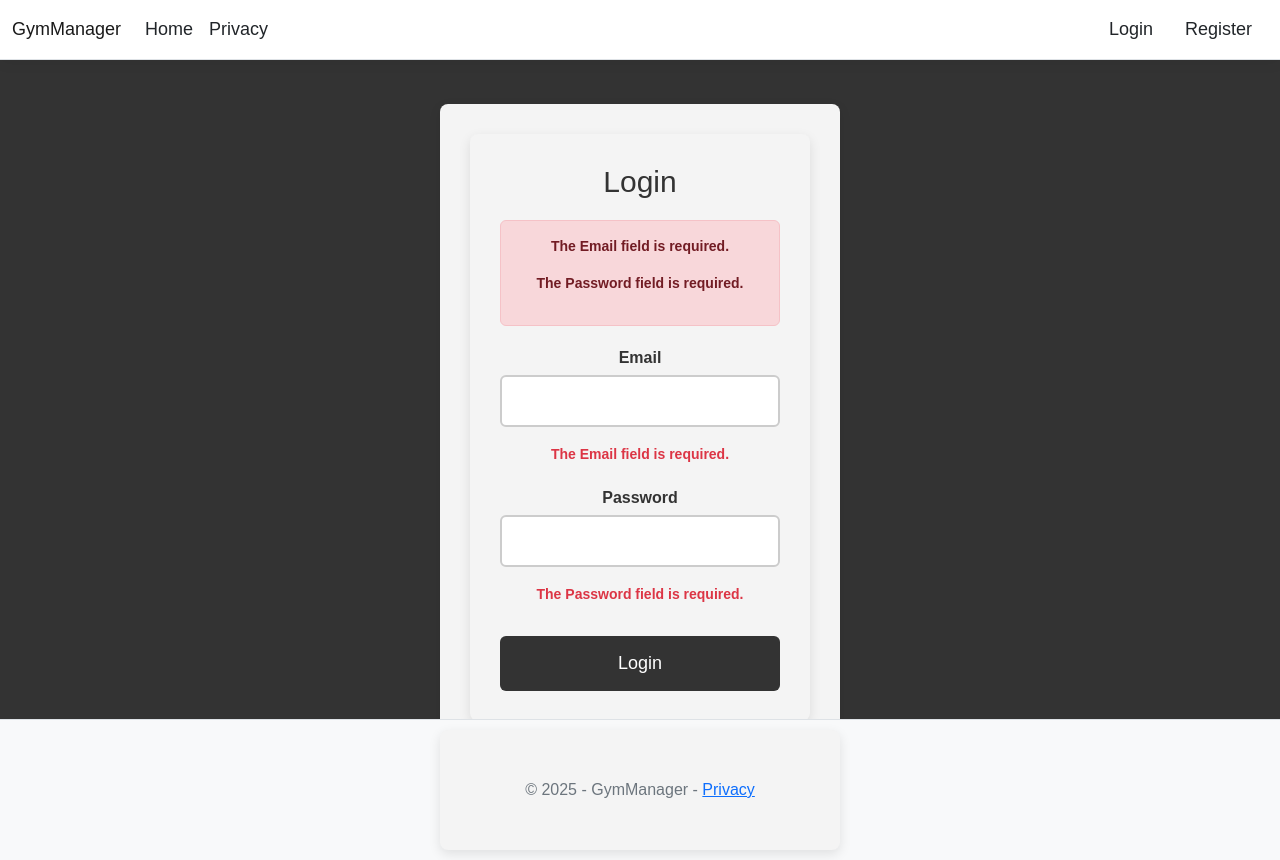
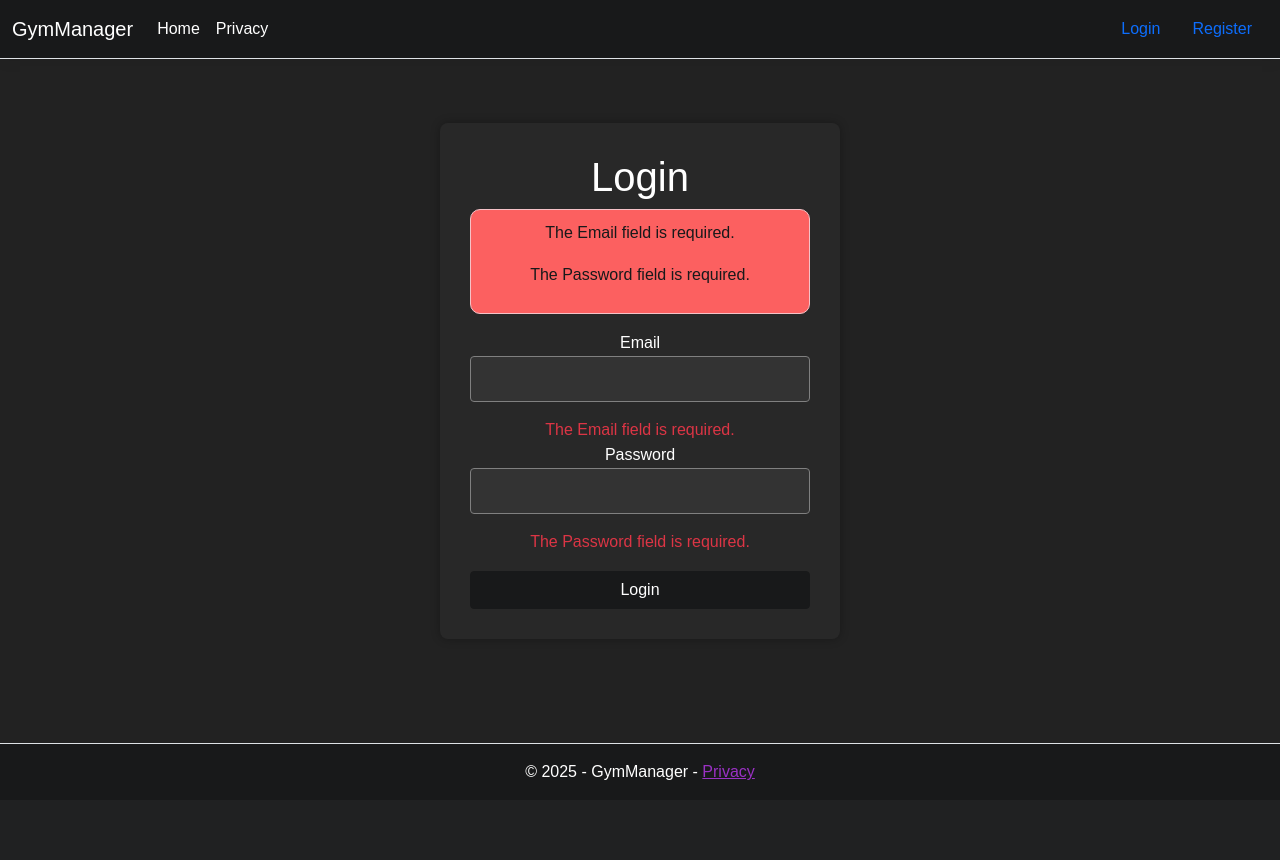
Before and after one commit to MartinMitkov1206/GymManager, an ASP.NET Core app: page /Account/Login in a window 1280 px wide. After the commit the page ends 800 px from the top, so only its background shows below. Run offline with ASP.NET Core 8, Linux system fonts and the light colour scheme; style sheets or scripts are compiled from the project's sources.

Commit message:
Updated Home page
Updated the the home page view and set the theme of the site.
!!!CSS FOR TEXTS NEEDS TO BE FIXED

```diff
--- a/GymManager/Controllers/AccountController.cs
+++ b/GymManager/Controllers/AccountController.cs
@@ -101,9 +101,10 @@
         // ** LOGOUT **
         public async Task<IActionResult> Logout()
         {
-            await HttpContext.SignOutAsync(CookieAuthenticationDefaults.AuthenticationScheme);
+            await HttpContext.SignOutAsync("GymManagerAuth"); // Use "GymManagerAuth" here
             HttpContext.Session.Clear(); // Clear session
             return RedirectToAction("Login");
         }
+
     }
 }
--- a/GymManager/Program.cs
+++ b/GymManager/Program.cs
@@ -29,6 +29,7 @@
         options.LoginPath = "/Account/Login";  // Redirect to Login if unauthorized
         options.AccessDeniedPath = "/Account/AccessDenied"; // Redirect if no access
     });
+
 
 var app = builder.Build();
 using (var scope = app.Services.CreateScope())
--- a/GymManager/Views/Account/Login.cshtml
+++ b/GymManager/Views/Account/Login.cshtml
@@ -1,19 +1,10 @@
 @model GymManager.Models.ViewModels.LoginViewModel
 @{
     ViewData["Title"] = "Login";
+    Layout = "~/Views/Shared/_Layout.cshtml";
 }
 
-<!DOCTYPE html>
-<html lang="en">
-<head>
-    <meta charset="UTF-8">
-    <meta name="viewport" content="width=device-width, initial-scale=1.0">
-    <title>@ViewData["Title"]</title>
-    <link rel="stylesheet" href="~/css/auth.css" />
-</head>
-<body>
-
-    <div class="container">
+<div class="auth-container mt-5">
     <h1>@ViewData["Title"]</h1>
 
     @if (!ViewData.ModelState.IsValid)
@@ -28,22 +19,18 @@
 
     <form method="post" asp-action="Login">
         @Html.AntiForgeryToken()
-
         <div class="form-group">
             <label asp-for="Email"></label>
-                <input asp-for="Email" required />
+            <input asp-for="Email" class="form-control" required />
             <span asp-validation-for="Email" class="text-danger"></span>
         </div>
 
         <div class="form-group">
             <label asp-for="Password"></label>
-                <input asp-for="Password" type="password" required />
+            <input asp-for="Password" type="password" class="form-control" required />
             <span asp-validation-for="Password" class="text-danger"></span>
         </div>
 
-            <button type="submit">Login</button>
+        <button type="submit" class="btn btn-primary w-100 mt-3">Login</button>
     </form>
 </div>
-
-</body>
-</html>
--- a/GymManager/Views/Shared/_Layout.cshtml
+++ b/GymManager/Views/Shared/_Layout.cshtml
@@ -1,6 +1,5 @@
 @using Microsoft.AspNetCore.Http
 @inject Microsoft.AspNetCore.Http.IHttpContextAccessor HttpContextAccessor
-
 
 <!DOCTYPE html>
 <html lang="en">
@@ -8,13 +7,14 @@
     <meta charset="utf-8" />
     <meta name="viewport" content="width=device-width, initial-scale=1.0" />
     <title>@ViewData["Title"] - GymManager</title>
+    <!-- Include Bootstrap and our theme CSS -->
     <link rel="stylesheet" href="~/lib/bootstrap/dist/css/bootstrap.min.css" />
     <link rel="stylesheet" href="~/css/site.css" asp-append-version="true" />
     <link rel="stylesheet" href="~/GymManager.styles.css" asp-append-version="true" />
 </head>
-<body>
+<body class="d-flex flex-column min-vh-100">
     <header>
-        <nav class="navbar navbar-expand-sm navbar-light bg-white border-bottom box-shadow mb-3">
+        <nav class="navbar navbar-expand-sm navbar-light border-bottom box-shadow mb-3" style="background-color: var(--primary-color);">
             <div class="container-fluid">
                 <a class="navbar-brand" asp-area="" asp-controller="Home" asp-action="Index">GymManager</a>
                 <button class="navbar-toggler" type="button" data-bs-toggle="collapse" data-bs-target=".navbar-collapse" aria-controls="navbarSupportedContent"
@@ -24,51 +24,49 @@
                 <div class="navbar-collapse collapse d-sm-inline-flex justify-content-between">
                     <ul class="navbar-nav flex-grow-1">
                         <li class="nav-item">
-                            <a class="nav-link text-dark" asp-area="" asp-controller="Home" asp-action="Index">Home</a>
+                            <a class="nav-link" asp-area="" asp-controller="Home" asp-action="Index">Home</a>
                         </li>
                         <li class="nav-item">
-                            <a class="nav-link text-dark" asp-area="" asp-controller="Home" asp-action="Privacy">Privacy</a>
+                            <a class="nav-link" asp-area="" asp-controller="Home" asp-action="Privacy">Privacy</a>
                         </li>
                     </ul>
 
                     <!-- User Authentication Links -->
                     <div class="d-flex">
-                        @{
-                            var userId = ViewContext.HttpContext.Session.GetInt32("UserID");
-                            var userName = ViewContext.HttpContext.Session.GetString("UserName");
-                        }
-
-                        @if (userId != null)
+                        @if (HttpContextAccessor.HttpContext.Session.GetInt32("UserID") != null)
                         {
                             <span class="navbar-text me-3">
-                                Welcome, @userName!
+                                Welcome, @HttpContextAccessor.HttpContext.Session.GetString("UserName")!
                             </span>
                             <a class="nav-link text-danger" asp-controller="Account" asp-action="Logout">Logout</a>
                         }
                         else
                         {
-                            <a class="nav-link text-dark" asp-controller="Account" asp-action="Login">Login</a>
-                            <a class="nav-link text-dark" asp-controller="Account" asp-action="Register">Register</a>
+                            <a class="nav-link" asp-controller="Account" asp-action="Login">Login</a>
+                            <a class="nav-link" asp-controller="Account" asp-action="Register">Register</a>
                         }
                     </div>
                 </div>
             </div>
         </nav>
     </header>
-    <div class="container">
-        <main role="main" class="pb-3">
+
+    <!-- Main content area takes all available space -->
+    <main role="main" class="flex-fill pb-3">
+        <div class="container">
             @RenderBody()
-        </main>
-    </div>
+        </div>
+    </main>
 
-    <footer class="border-top footer text-muted">
+    <!-- Footer sticks to bottom -->
+    <footer class="border-top mt-auto">
         <div class="container">
             &copy; 2025 - GymManager - <a asp-area="" asp-controller="Home" asp-action="Privacy">Privacy</a>
         </div>
     </footer>
+
     <script src="~/lib/jquery/dist/jquery.min.js"></script>
     <script src="~/lib/bootstrap/dist/js/bootstrap.bundle.min.js"></script>
     <script src="~/js/site.js" asp-append-version="true"></script>
-    @await RenderSectionAsync("Scripts", required: false)
 </body>
 </html>
--- a/GymManager/wwwroot/css/auth.css
+++ b/GymManager/wwwroot/css/auth.css
@@ -11,18 +11,38 @@
     height: 100vh;
     display: flex;
     justify-content: center;
+    flex-direction: column;
     align-items: center;
+    margin: 0;
+    padding-top: 60px; /* Prevents navbar overlap */
 }
 
 .container {
     width: 100%;
     max-width: 400px;
     background-color: #f4f4f4; /* Light Grey background for the form */
-    padding: 30px;
+    padding: 20px;
     border-radius: 8px;
     box-shadow: 0 4px 12px rgba(0, 0, 0, 0.1); /* Soft shadow */
     text-align: center;
 }
+.auth-container {
+    width: 100%;
+    max-width: 400px;
+    background: white;
+    padding: 30px;
+    border-radius: 8px;
+    box-shadow: 0 0 10px rgba(0, 0, 0, 0.1);
+    text-align: center;
+}
+
+
+.form-group {
+    margin-bottom: 15px;
+}
+
+
+
 
 h1 {
     font-size: 30px;
@@ -33,10 +53,6 @@
 form {
     display: flex;
     flex-direction: column;
-}
-
-.form-group {
-    margin-bottom: 20px;
 }
 
 label {
--- a/GymManager/wwwroot/css/site.css
+++ b/GymManager/wwwroot/css/site.css
@@ -1,89 +1,137 @@
-/* Global Styles */
+/* Global Theme Variables */
+:root {
+    --primary-color: #18191a; /* Dark background for navbar, header */
+    --secondary-color: #808080; /* Grey for borders and secondary elements */
+    --background-color: #222222; /* Overall page background */
+    --text-color: #ffffff; /* White text for contrast */
+    --accent-color: #9a31c4; /* Accent color for hovers, links */
+    --form-bg: #282828; /* Background for forms and containers */
+    --error-color: #fc6060;
+}
+
+/* Global Resets & Body */
 * {
     margin: 0;
     padding: 0;
     box-sizing: border-box;
 }
 
-/* Font sizes and responsiveness */
-html {
-  font-size: 14px;
-}
-
-@media (min-width: 768px) {
-  html {
-    font-size: 16px;
-  }
-}
-
-/* Ensure the body stretches to the bottom */
-html {
-  position: relative;
-  min-height: 100%;
-}
-
 body {
-  margin-bottom: 60px; /* Ensures the footer stays at the bottom */
-  font-family: Arial, sans-serif;
-  background-color: #f4f4f4; /* Light Grey background */
-  padding-top: 70px; /* Ensure content does not overlap with fixed navbar */
+    font-family: Arial, sans-serif;
+    background-color: var(--background-color);
+    color: var(--text-color);
+    line-height: 1.6;
+    height: 100vh;
 }
 
 /* Navbar Styles */
 .navbar {
-  position: fixed; /* Fix the navbar to the top */
-  top: 0;
-  left: 0;
-  width: 100%;
-  background-color: #fff; /* White background for the navbar */
-  z-index: 1000; /* Ensure navbar stays on top of other elements */
-  box-shadow: 0 4px 8px rgba(0, 0, 0, 0.1); /* Add slight shadow for effect */
+    background-color: var(--primary-color) !important;
+    border-bottom: 1px solid var(--secondary-color);
 }
 
-.navbar-nav {
-  display: flex;
-  justify-content: flex-start;
+.navbar-brand,
+.navbar-nav .nav-link {
+    color: var(--text-color) !important;
 }
 
-.navbar-brand, .nav-link {
-  color: #333; /* Dark grey color for text */
-  font-size: 18px;
-  text-decoration: none;
+    .navbar-nav .nav-link:hover {
+        color: var(--accent-color) !important;
+    }
+
+/* Auth Container for Login/Register Pages */
+.auth-container {
+    background-color: var(--form-bg);
+    padding: 30px;
+    border-radius: 8px;
+    box-shadow: 0 0 10px rgba(0,0,0,0.3);
+    text-align: center;
+    max-width: 400px;
+    width: 100%;
+    margin: auto;
 }
 
-.navbar-brand:hover, .nav-link:hover {
-  color: #007bff; /* Blue color on hover */
+/* Forms */
+.form-control {
+    background-color: #333333;
+    color: var(--text-color);
+    border: 1px solid var(--secondary-color);
+    border-radius: 4px;
+    padding: 10px;
+    margin-bottom: 15px;
 }
 
-/* Adjust the space for the main content so it doesn't overlap the navbar */
-.container {
-  padding-top: 20px; /* Add space for the fixed navbar */
+    .form-control:focus {
+        background-color: #444444;
+        border-color: var(--accent-color);
+    }
+
+/* Buttons */
+.btn-primary {
+    background-color: var(--primary-color);
+    border-color: var(--primary-color);
+    color: var(--text-color);
 }
 
-/* Focus state for input fields and buttons */
-.btn:focus,
-.btn:active:focus,
-.btn-link.nav-link:focus,
-.form-control:focus,
-.form-check-input:focus {
-  box-shadow: 0 0 0 0.1rem white, 0 0 0 0.25rem #258cfb;
+    .btn-primary:hover,
+    .btn-primary:focus {
+        background-color: var(--accent-color);
+        border-color: var(--accent-color);
+    }
+
+/* Alerts */
+.alert {
+    background-color: var(--error-color);
+    color: var(--primary-color);
+    padding: 10px 15px;
+    border-radius: 10px;
+    margin-bottom: 1rem;
 }
 
-/* Adjusting the footer for proper spacing */
-footer {
-  padding-top: 10px;
-  padding-bottom: 10px;
-  text-align: center;
-  background-color: #f8f9fa; /* Light Grey background for footer */
-  border-top: 1px solid #ddd; /* Subtle border at the top */
+/* Jumbotron (for Home Page Hero Section) */
+.jumbotron {
+    border-radius: 15px;
+    box-shadow: 0 4px 10px rgba(0,0,0,0.2);
+    background-color: var(--primary-color);
+    color: var(--text-color);
+    padding: 2rem;
 }
 
-/* Additional space for form inputs and buttons to make them more user-friendly */
-.form-control {
-  margin-bottom: 15px; /* Add some space between form elements */
+/* Cards (used on Home page Features) */
+.card {
+    border: none;
+    border-radius: 10px;
+    transition: transform 0.3s ease-in-out;
+    background-color: var(--form-bg);
+    box-shadow: 0 2px 6px rgba(0,0,0,0.3);
 }
 
-/* General button styling */
-.btn {
-  margin-top: 10px; /* Space between button and elements above */
+    .card:hover {
+        transform: scale(1.05);
+    }
+
+/* Carousel Inner */
+.carousel-inner {
+    background: var(--secondary-color);
+    padding: 20px;
+    border-radius: 10px;
+    color: var(--text-color);
 }
+
+/* Links */
+a {
+    color: var(--accent-color);
+}
+
+    a:hover {
+        color: var(--secondary-color);
+    }
+
+/* Footer */
+footer {
+    background-color: var(--primary-color);
+    padding: 15px 0;
+    text-align: center;
+    color: var(--text-color);
+    margin-top: 2rem;
+}
```
Also changed, not shown: GymManager/Views/Account/Register.cshtml (+8 -19 lines), GymManager/Views/Home/Index.cshtml (+64 -4 lines), 11 other files. Lines whose indentation alone changed are shown as unchanged.
